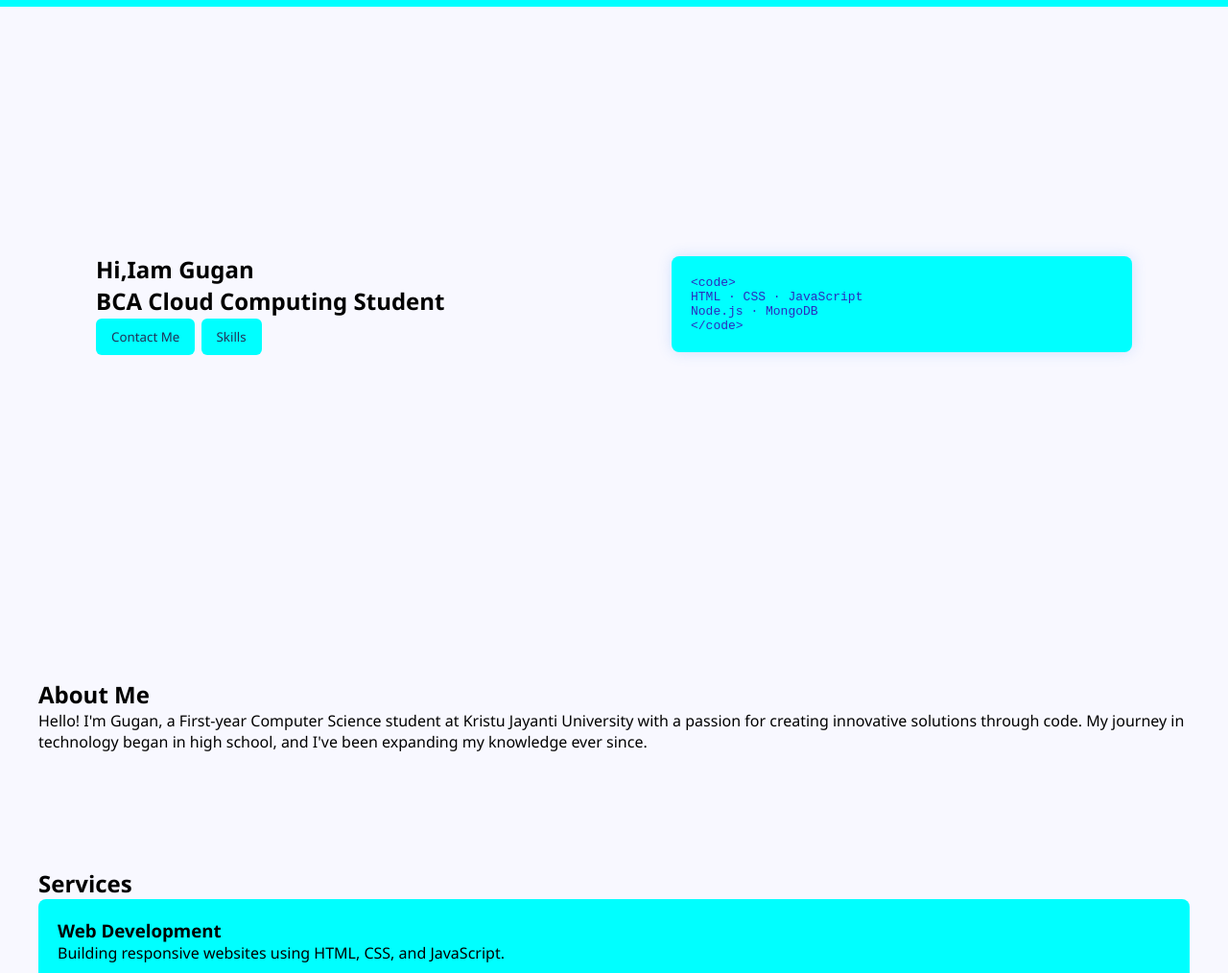
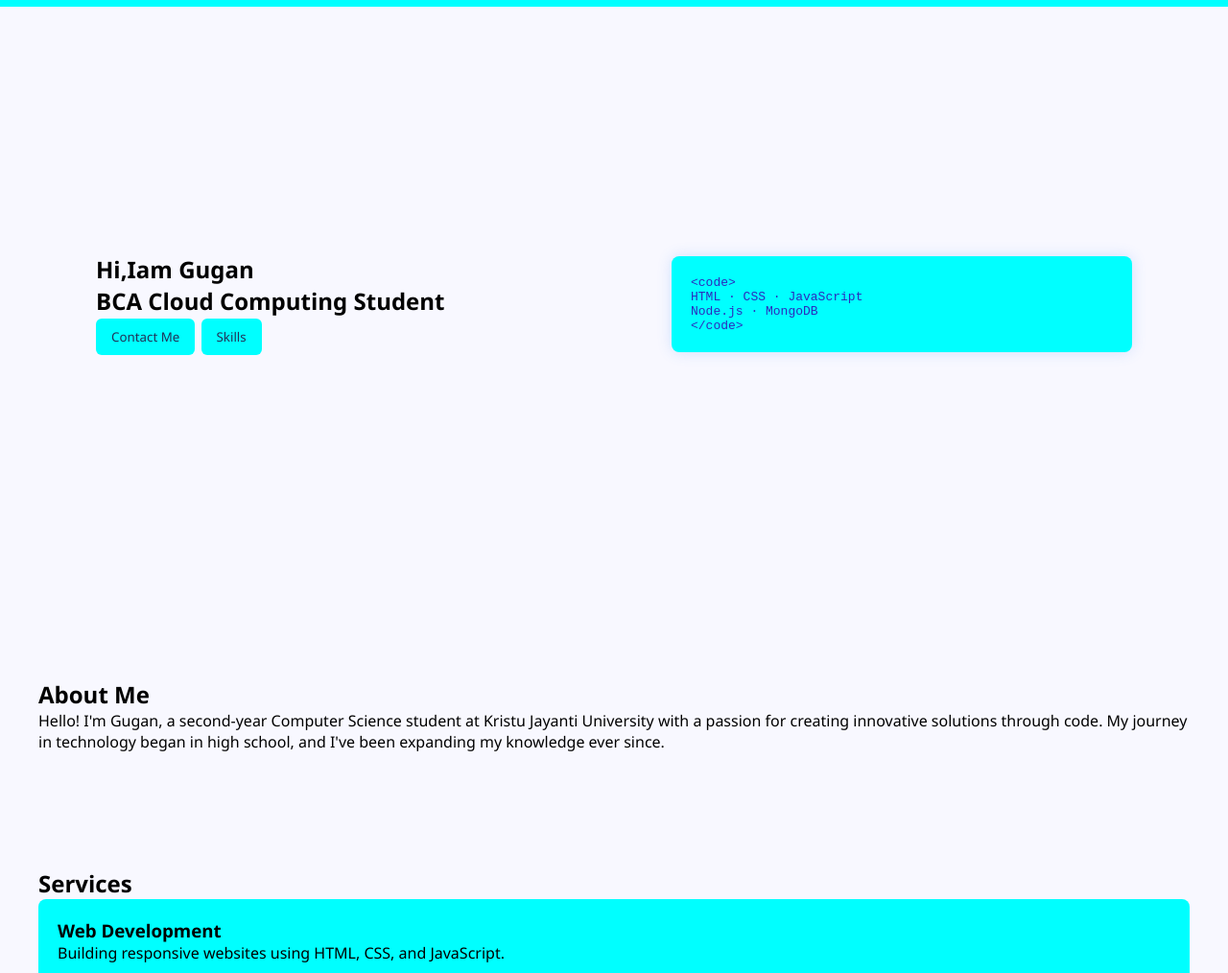
Before and after one commit to guganr21/PORTFOLIO_R, a plain HTML site: page frontend/index.html in a window 1280 px wide. Shown: the part 73-1087 px from the top of the page at 96% size. Drawn offline with Linux system fonts and the light colour scheme.

Commit message:
Update student year in About Me section

```diff
--- a/frontend/index.html
+++ b/frontend/index.html
@@ -51,7 +51,7 @@
 <section id="about" class="section reveal">
   <h2>About Me</h2>
   <p>
-   Hello! I'm Gugan, a First-year Computer Science student at Kristu Jayanti University with a passion for creating innovative solutions through code. My journey in technology began in high school, and I've been expanding my knowledge ever since.
+   Hello! I'm Gugan, a second-year Computer Science student at Kristu Jayanti University with a passion for creating innovative solutions through code. My journey in technology began in high school, and I've been expanding my knowledge ever since.
 </p>
 
   </p>
```
